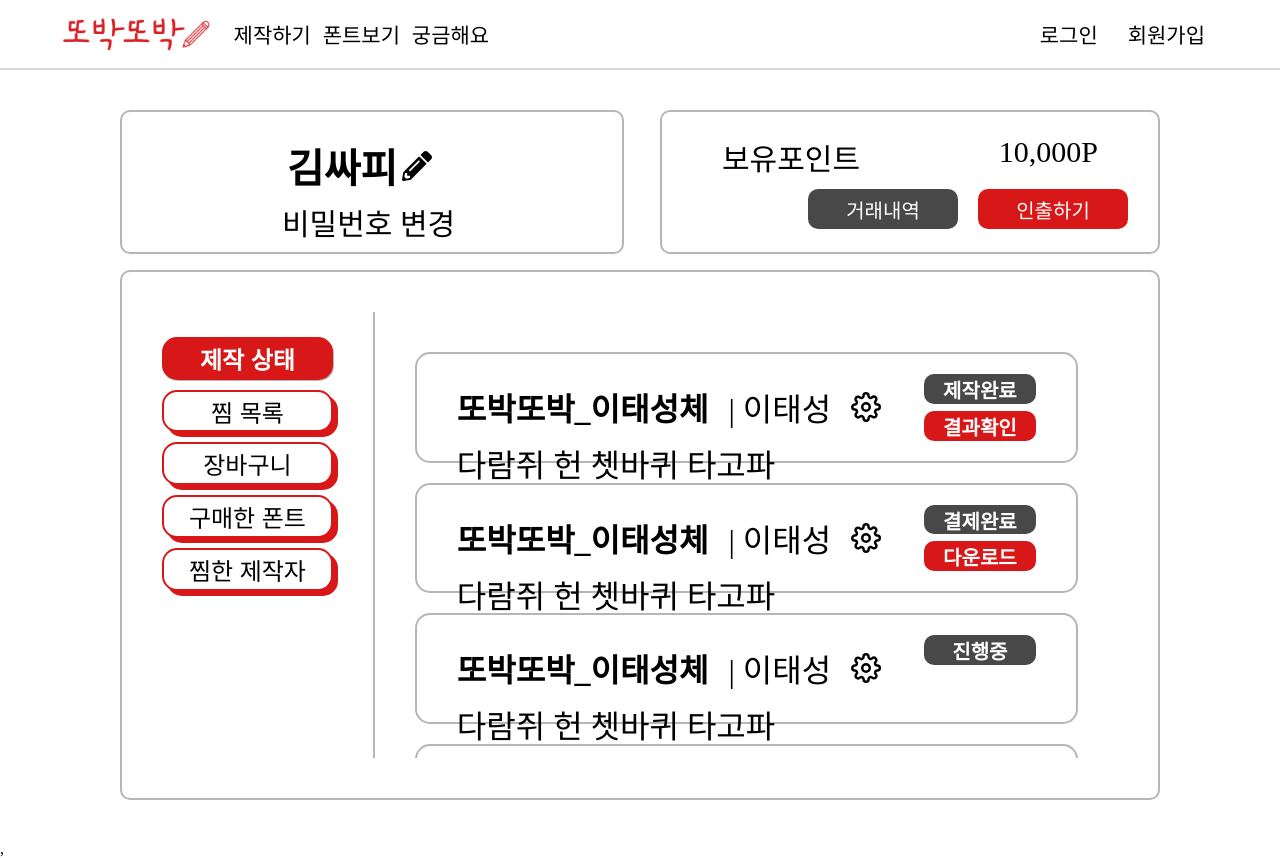
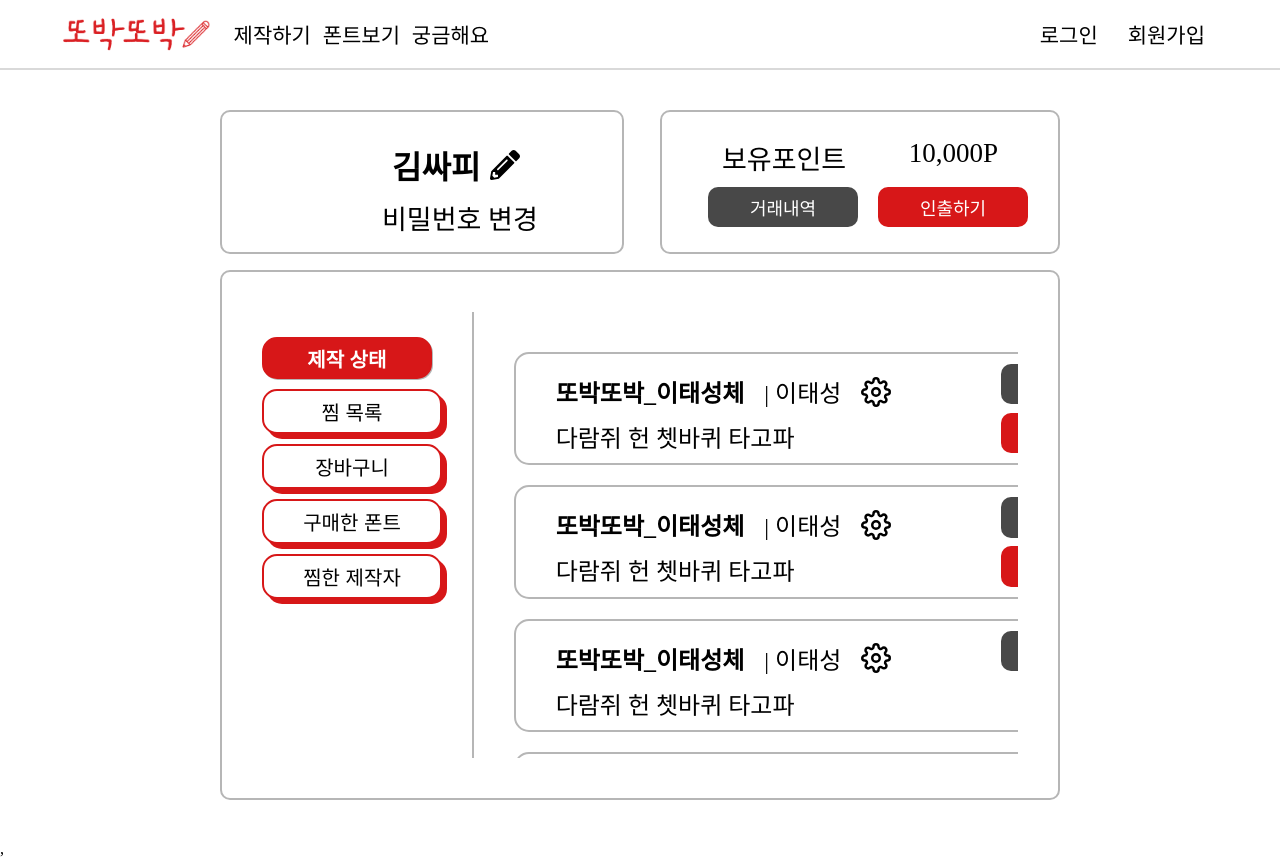
Before and after one commit to asdqwe45/Ddobak_Ddobak, a React (Create React App) app in the folder frontend/: page /myPage in a window 1280 px wide. Built offline with nearby package versions, Linux system fonts and the light colour scheme; some icons are missing; a web font is replaced by a local one.

Commit message:
<fix>[#097-LTS] 마이페이지 폰트 사이즈 및 크기 조절

```diff
--- a/frontend/src/pages/myPage/MyPage.module.css
+++ b/frontend/src/pages/myPage/MyPage.module.css
@@ -1,8 +1,8 @@
 .container {
   width: 100%;
   height: 100%;
-  padding-top: 40px;
-  padding-bottom: 40px;
+  padding: 40px 100px;
+  box-sizing: border-box;
 }
 
 .pencilBtn:hover {
--- a/frontend/src/pages/myPage/myPageComponents/MyPageComponents.tsx
+++ b/frontend/src/pages/myPage/myPageComponents/MyPageComponents.tsx
@@ -35,14 +35,14 @@ export const ProfilNameBox = styled.div`
 `;
 
 export const ProfileName = styled.h1`
-  margin: 5px;
-  font-size: 40px;
+  margin: 10px;
+  font-size: 32px;
   font-weight: bold;
 `;
 
 export const ChangePassword = styled.p`
   margin: 0px;
-  font-size: 30px;
+  font-size: 27px;
   &:hover {
     opacity: 0.6;
     font-weight: bold;
@@ -73,7 +73,7 @@ export const PointHeader = styled.div`
 `;
 export const PointHeaderText = styled.p`
   margin: 0px;
-  font-size: 30px;
+  font-size: 27px;
 `;
 
 export const PointBtnBox = styled.div`
@@ -87,7 +87,7 @@ const PointBtnIngredient = styled.button`
   width: 150px;
   margin: 10px;
   border-radius: 10px;
-  font-size: 20px;
+  font-size: 18px;
   border: 0px;
   color: white;
   margin-bottom: 0px;
@@ -127,15 +127,17 @@ export const SelectBox = styled.div`
 
 export const SelectBtn = styled.button`
   width: 100%;
+  min-width: 180px;
   box-sizing: border-box;
   margin: 5px 0px;
   aspect-ratio: 4/1;
   border-radius: 15px;
   border: 2px solid ${mainRedColor};
   background-color: white;
-  font-size: 24px;
+  font-size: 20px;
   box-shadow: 5px 5px 0px ${mainRedColor};
   &:hover {
+    min-width: 180px;
     opacity: 0.7;
     cursor: pointer;
     background-color: ${mainRedColor};
@@ -152,7 +154,7 @@ export const SelectDisabled = styled.button`
   border-radius: 15px;
   border: 2px solid ${mainRedColor};
   background-color: ${mainRedColor};
-  font-size: 24px;
+  font-size: 20px;
   color: white;
   box-shadow: 1px 1px 0px #b6b6b6;
   font-weight: bold;
@@ -169,9 +171,10 @@ export const ContentLargeBox = styled.div`
 
 export const ContentIngredient = styled.div`
   width: 100%;
+  min-width: 680px;
   aspect-ratio: 6/1;
   box-sizing: border-box;
-  padding: 20px 40px;
+  padding: 10px 40px;
   border-radius: 15px;
   border: 2px solid ${bolderColor};
   margin-bottom: 20px;
@@ -191,17 +194,17 @@ export const ContentHeader = styled.div`
 `;
 export const ContentInnerHeaderText = styled.h1`
   margin: 0px;
-  font-size: 32px;
+  font-size: 24px;
   padding-right: 20px;
 `;
 
 export const ContentProducerName = styled.p`
   margin: 0px;
-  font-size: 32px;
+  font-size: 24px;
 `;
 
 export const ContentInnerContentText = styled.p`
-  font-size: 32px;
+  font-size: 24px;
   margin: 0px;
 `;
 
@@ -216,7 +219,7 @@ const ContentBtnIngredient = styled.button`
   height: 45%;
   aspect-ratio: 15/4;
   border-radius: 10px;
-  font-size: 20px;
+  font-size: 16px;
   border: 0px;
   color: white;
   margin-bottom: 0px;
@@ -316,6 +319,6 @@ export const LikeProducerBox = styled.div`
 `;
 export const LikeBoxText = styled.p`
   margin: 0px;
-  font-size: 30px;
+  font-size: 24px;
   font-weight: bold;
 `;
```
